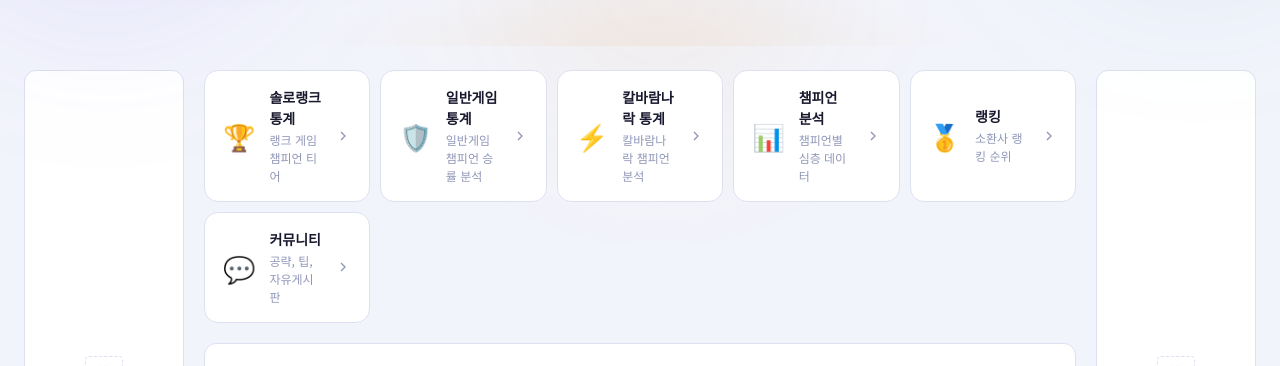
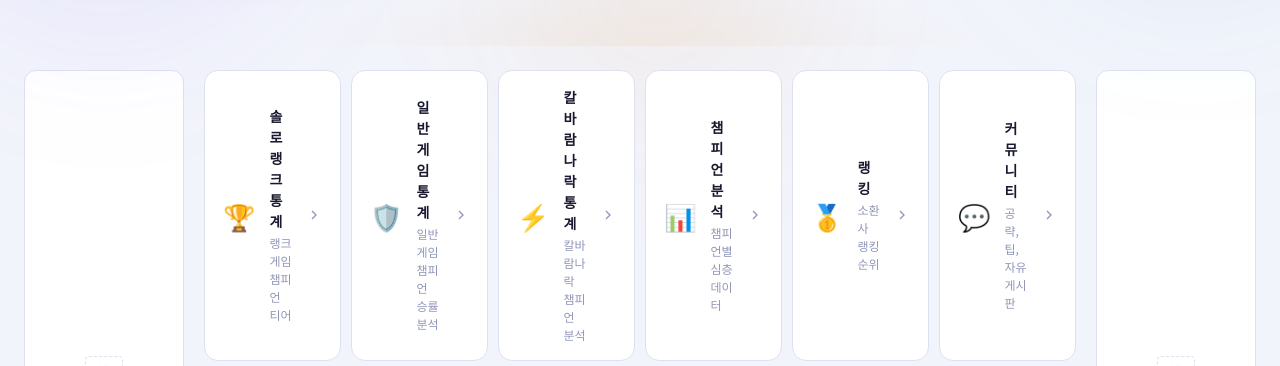
Before and after one commit to shinseongmin1-sketch/more.lol, a React (Vite) app: page / in a window 1280 px wide. Shown: the part 434-800 px from the top of the page. Built offline with nearby package versions, Linux system fonts and the light colour scheme; no server answers.

Commit message:
auto: 2026-04-01 21:43

```diff
--- a/src/pages/HomePage.css
+++ b/src/pages/HomePage.css
@@ -325,7 +325,7 @@
 /* ─── 빠른 이동 ─── */
 .quick-links {
   display: grid;
-  grid-template-columns: repeat(5, 1fr);
+  grid-template-columns: repeat(6, 1fr);
   gap: 10px;
 }
 
```
